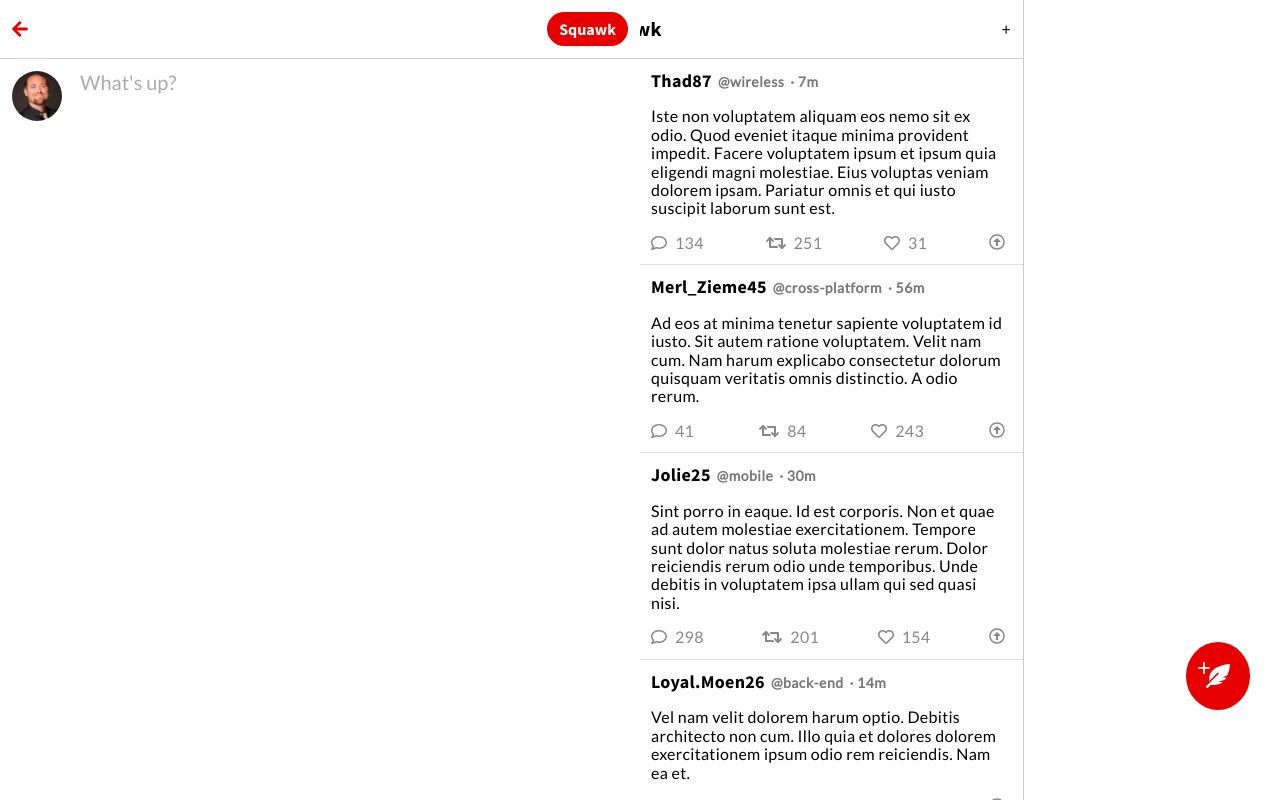
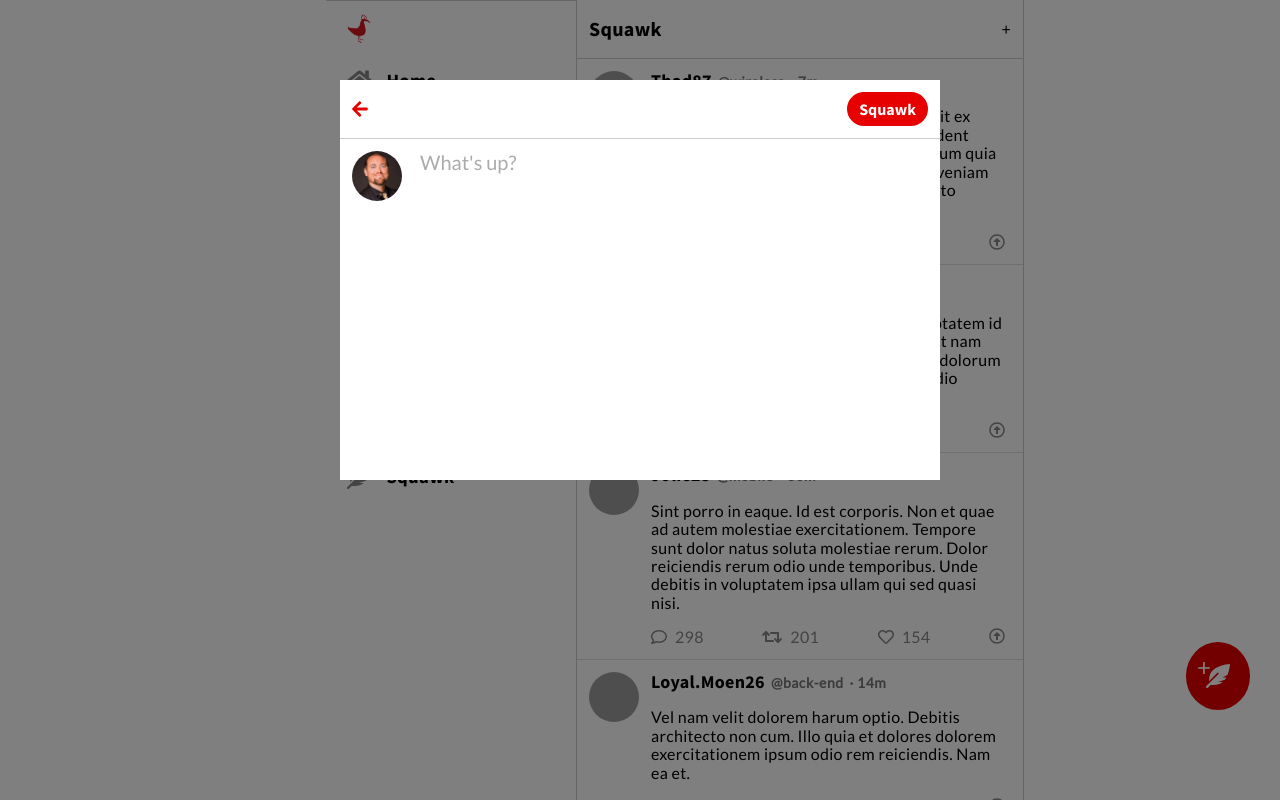
Before and after one commit to daniel-schroeder-dev/chitter, a React (Create React App) app in the folder react-ui/: page /compose/squawk in a window 1280 px wide. Shown: the top 800 px of the page. Built offline with nearby package versions, Linux system fonts and the light colour scheme; grey boxes are pictures that could not be loaded.

Commit message:
Create an overlay to gray-out other content when modal is up.

```diff
--- a/react-ui/src/App.js
+++ b/react-ui/src/App.js
@@ -6,6 +6,7 @@ import TabBar from './components/TabBar/TabBar';
 import Feed from './components/Feed/Feed';
 import SquawkButton from './components/SquawkButton/SquawkButton';
 import SquawkModal from './components/SquawkModal/SquawkModal';
+import Overlay from './components/Overlay/Overlay';
 
 import './App.css';
 
@@ -25,6 +26,7 @@ function App() {
       </Switch>
       <Route path="/compose/squawk">
         <SquawkModal />
+        <Overlay />
       </Route>
 
     </div>
--- /dev/null
+++ b/react-ui/src/components/Overlay/Overlay.css
@@ -0,0 +1,7 @@
+.overlay {
+  position: fixed;
+  height: 100vh;
+  width: 100%;
+  z-index: 3;
+  background-color: rgba(0, 0, 0, 0.5);
+}
--- /dev/null
+++ b/react-ui/src/components/Overlay/Overlay.js
@@ -0,0 +1,11 @@
+import React from 'react';
+
+import './Overlay.css';
+
+function Overlay(props) {
+  return (
+    <div className="overlay"></div>
+  );
+}
+
+export default Overlay;
--- a/react-ui/src/components/SquawkModal/SquawkModal.css
+++ b/react-ui/src/components/SquawkModal/SquawkModal.css
@@ -1,5 +1,6 @@
 .squawk-modal {
   height: 100vh;
+  position: fixed;
   width: 100%;
   background-color: white;
   z-index: 4;
@@ -56,3 +57,12 @@
 .squawk-modal__text-box::placeholder {
   color: #ababab;
 }
+
+@media (min-width: 700px) {
+  .squawk-modal {
+    height: 400px;
+    width: 600px;
+    top: 10%;
+    left: calc(50% - 300px);
+  }
+}
```
